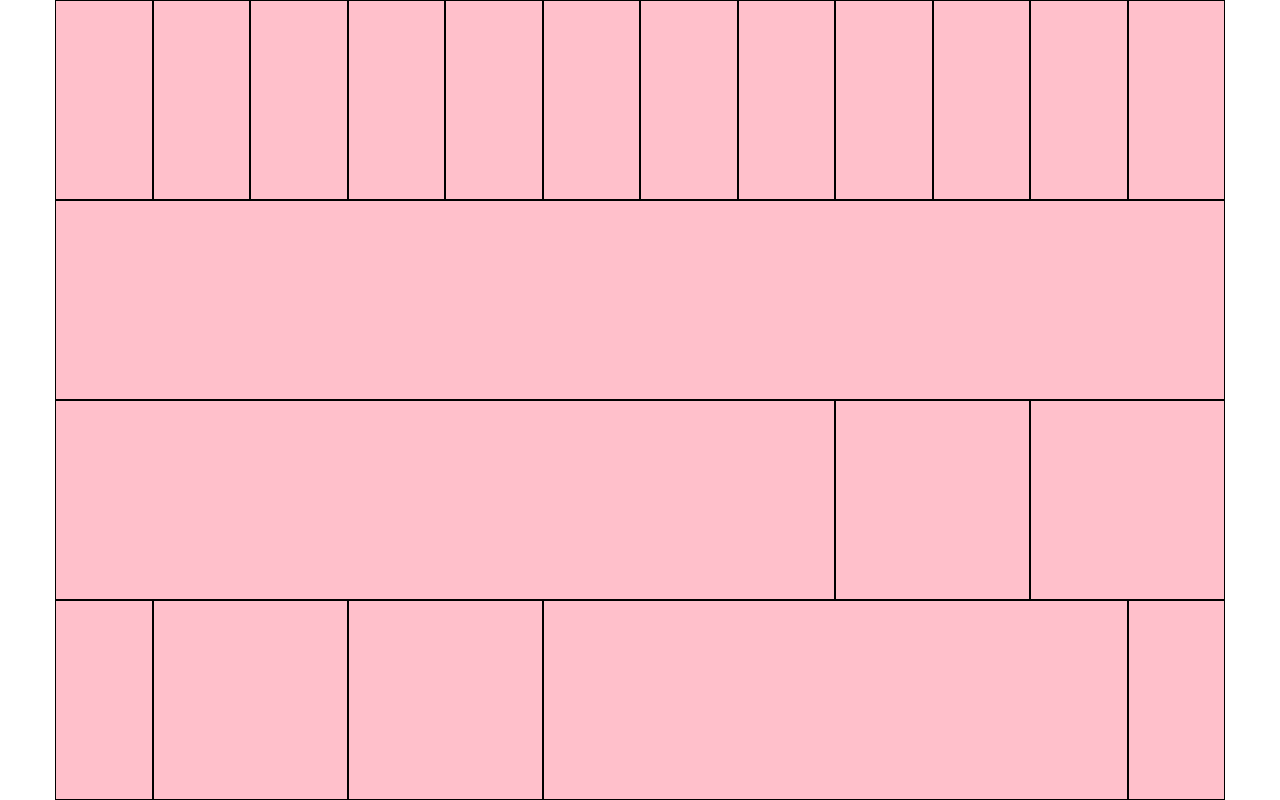
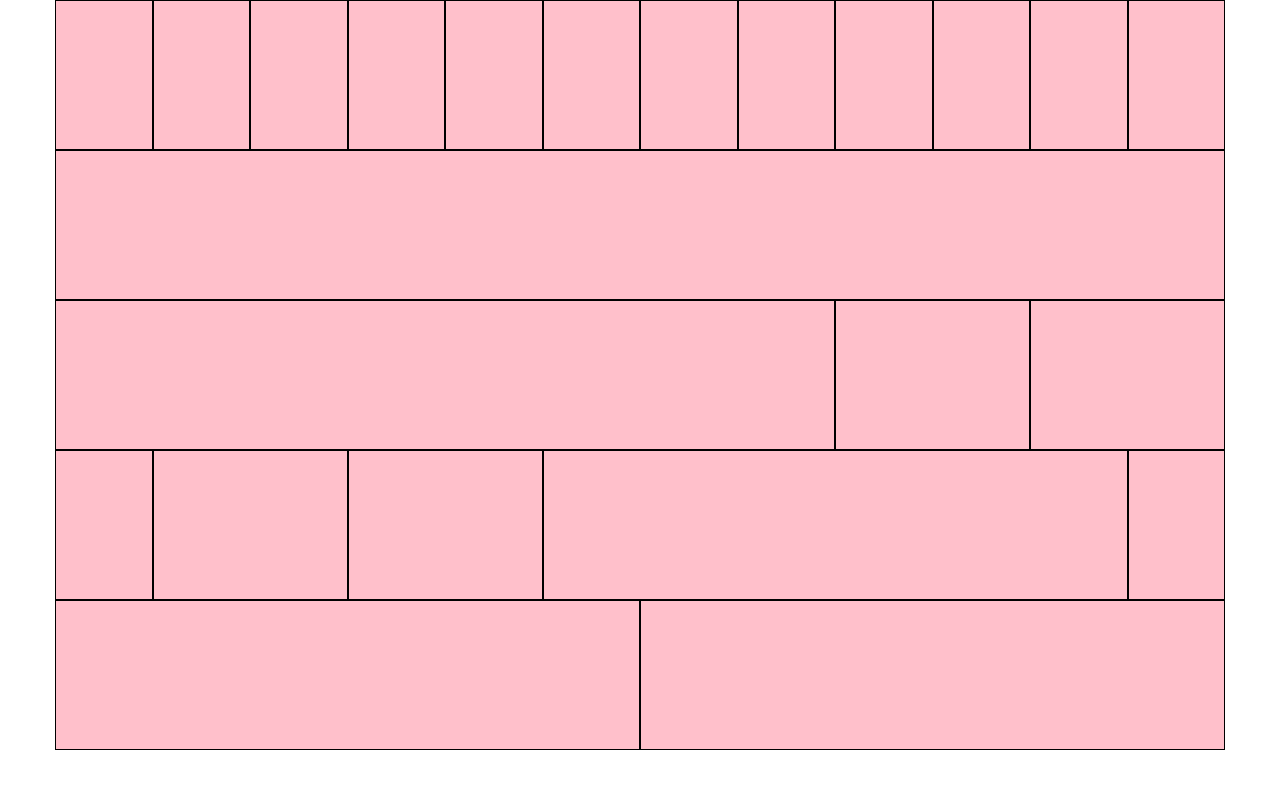
Before and after one commit to marzucoalessandro/html-css-12bool, a plain HTML site: page index.html in a window 1280 px wide. Drawn offline with Linux system fonts and the light colour scheme.

Commit message:
quinta row

```diff
--- a/css/12bool.css
+++ b/css/12bool.css
@@ -1,7 +1,7 @@
 /* regole generali del ns framework */
 
 body [class*="col-"] {
-  height: 200px;
+  height: 150px;
   background-color: pink;
   border: 1px solid black;
 }
--- a/index.html
+++ b/index.html
@@ -58,7 +58,6 @@
     <!-- / terza row -->
 
     <!-- quarta row del layout -->
-
     <div class="container">
 
       <div class="col-1">
@@ -82,14 +81,21 @@
       </div>
 
     </div>
+    <!-- /quarta row -->
 
+    <!-- quinta row del layout struttura base -->
+    <div class="container">
 
+      <div class="col-6">
 
+      </div>
 
+      <div class="col-6">
 
+      </div>
 
-
-
+    </div>
+    <!-- /quinta row-->
 
   </body>
 </html>
```
Lines whose indentation alone changed are shown as unchanged.
